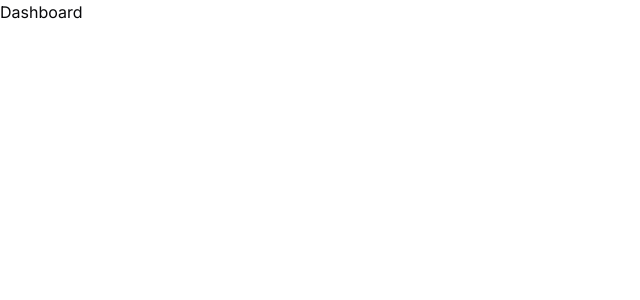
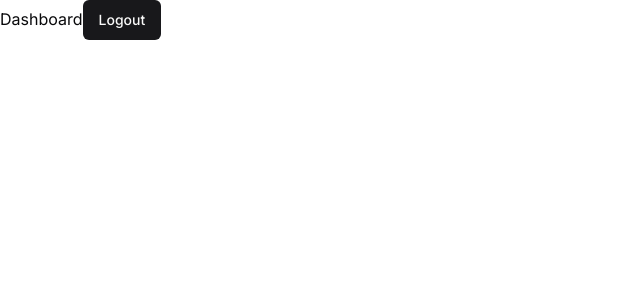
Before and after one commit to amitbej/Kinde-NextJS-Authentication, a Next.js app: page /dashboard in a window 1280 px wide. Shown: the top 300 px of the page, without its empty margins (0-640 px from the left). Built offline with nearby package versions, Linux system fonts and the light colour scheme.

Commit message:
authenticating all pages

```diff
--- /dev/null
+++ b/app/(routes)/dashboard/page.tsx
@@ -0,0 +1,18 @@
+"use client";
+import { Button } from "@/components/ui/button";
+import { LogoutLink } from "@kinde-oss/kinde-auth-nextjs";
+import React from "react";
+
+function Dashboard() {
+  return (
+    <div>
+      Dashboard
+      <Button>
+        {" "}
+        <LogoutLink>Logout</LogoutLink>{" "}
+      </Button>
+    </div>
+  );
+}
+
+export default Dashboard;
--- a/app/_components/Header.tsx
+++ b/app/_components/Header.tsx
@@ -80,7 +80,7 @@ function Header() {
                 className="block rounded-md  px-5 py-2.5 text-sm font-medium text-white transition hover:bg-gray-700"
                 href="#"
               >
-                <LoginLink>Login</LoginLink>
+                <LoginLink postLoginRedirectURL="/dashboard" >Login</LoginLink>
               </a>
 
               <a
--- a/app/dashboard/page.tsx
+++ /dev/null
@@ -1,9 +0,0 @@
-import React from 'react'
-
-function Dashboard() {
-  return (
-    <div>Dashboard</div>
-  )
-}
-
-export default Dashboard
--- a/app/page.tsx
+++ b/app/page.tsx
@@ -1,9 +1,17 @@
 "use client";
 
+import { useKindeBrowserClient } from "@kinde-oss/kinde-auth-nextjs";
 import Header from "./_components/Header";
 import Hero from "./_components/Hero";
+import { useEffect } from "react";
 
 export default function Home() {
+  const {user}=useKindeBrowserClient();
+  useEffect(()=>{
+    console.log(user)
+
+
+  },[user])
   return (
     <div>
       {" "}
```
Also changed, not shown: middleware.ts (added, +16 -0 lines), app/(routes)/dashboard/[userId]/page.tsx (renamed from app/dashboard/[userId]/page.tsx).
